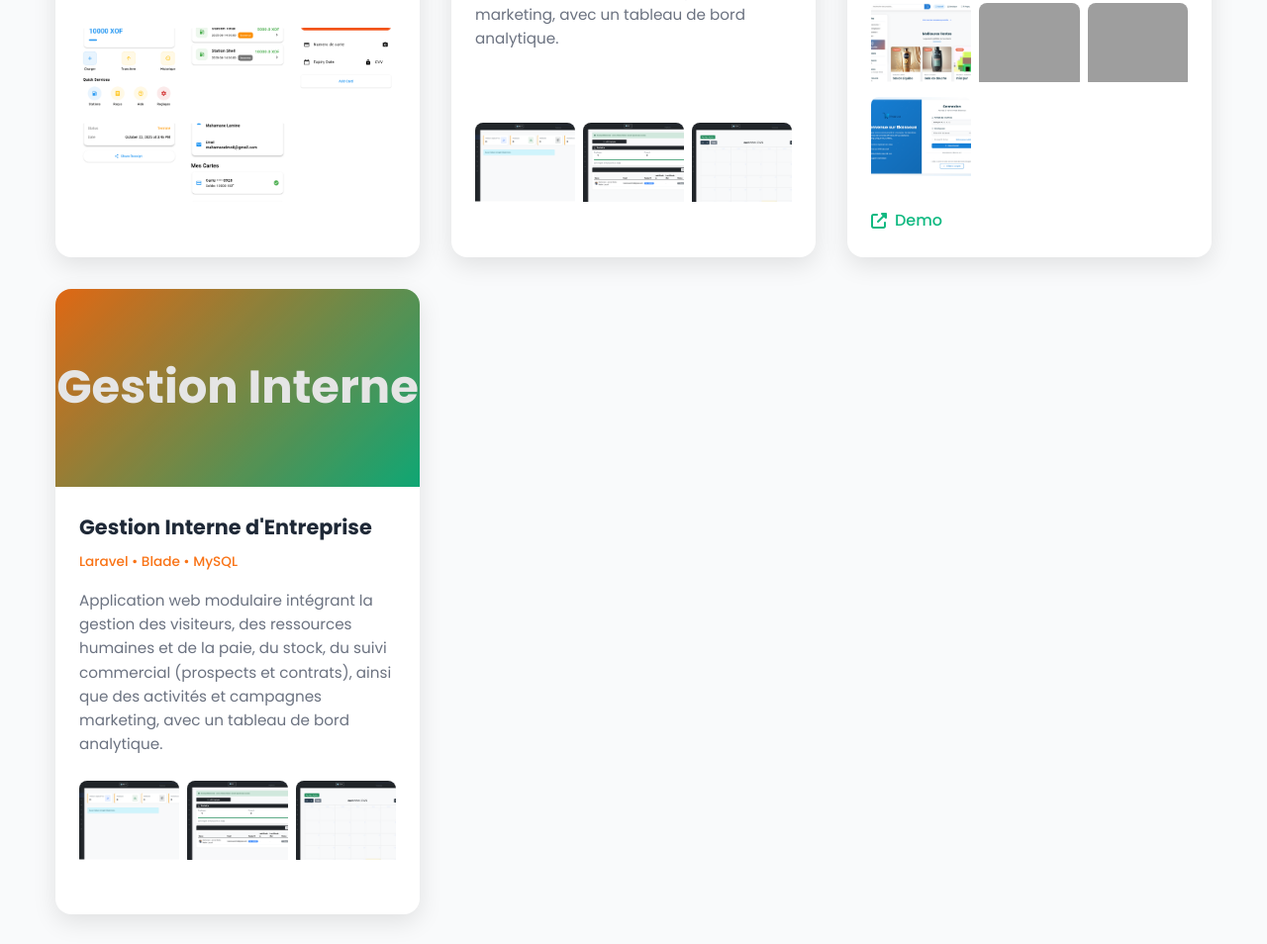
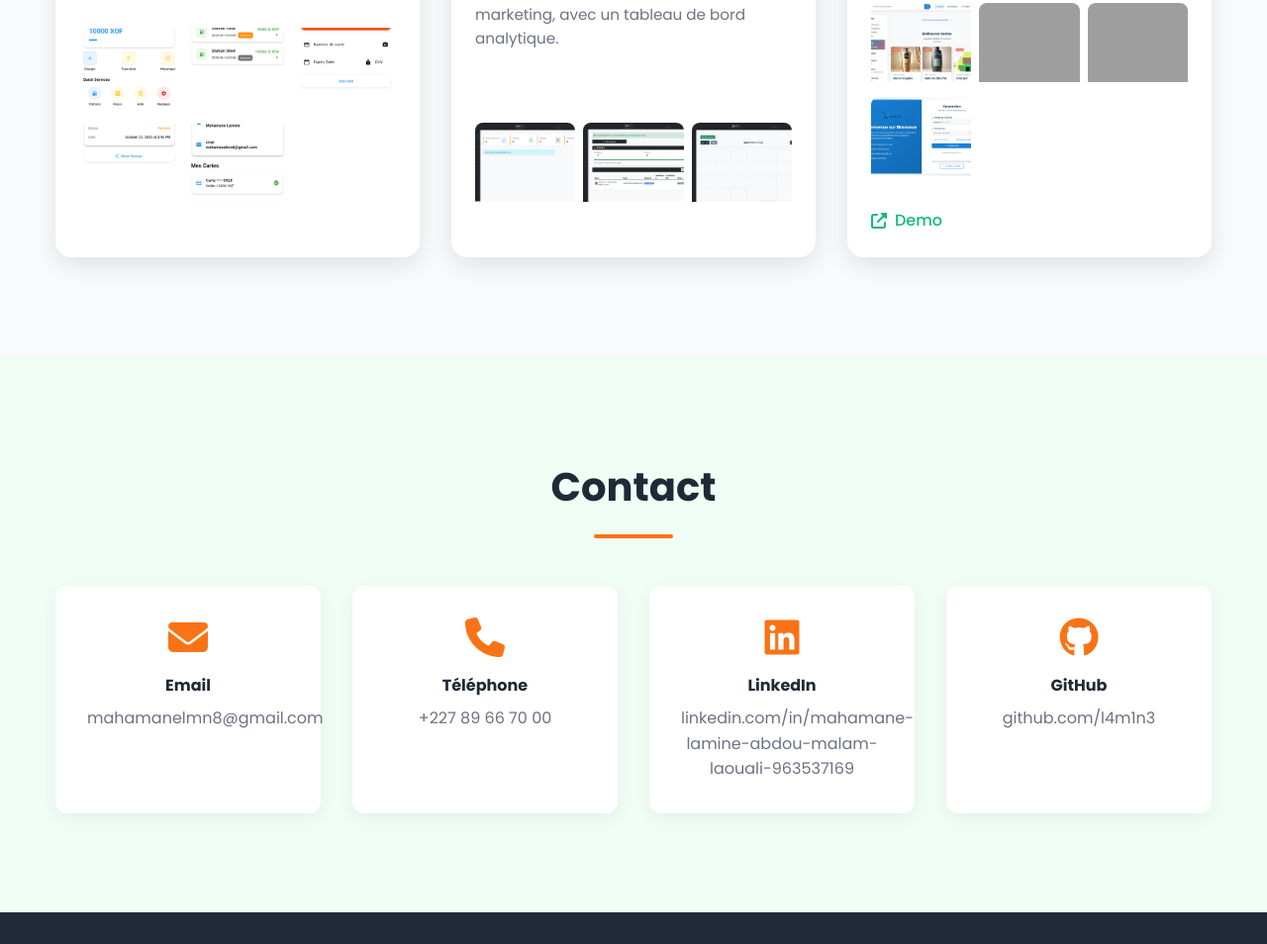
Before and after one commit to l4m1n3/portfolio, a plain HTML site: page index.html in a window 1280 px wide. Shown: the part 2606-3560 px from the top of the page at 99% size. Drawn offline with Linux system fonts and the light colour scheme; grey boxes are pictures that could not be loaded.

Commit message:
updated 0

```diff
--- a/index.html
+++ b/index.html
@@ -912,29 +912,7 @@
           </div>
         </div>
 
-         <div class="project-card">
-          <div class="project-img">
-            <h5>Gestion Interne</h5>
-            <!-- <img src="" alt="Gestion Interne Screenshot"> -->
-          </div>
-          <div class="project-body">
-            <h3 class="project-title">Gestion Interne d'Entreprise</h3>
-            <p class="project-tech">Laravel • Blade • MySQL</p>
-            <p class="project-desc">Application web modulaire intégrant la gestion des visiteurs, des ressources humaines et de la paie, du stock, du suivi commercial (prospects et contrats), ainsi que des activités et campagnes marketing, avec un tableau de bord analytique.</p>
 
-            <div class="project-screenshots">
-              <div class="project-screenshot">
-                <img src="assets/dashboard.png" alt="Dashboard">
-              </div>
-              <div class="project-screenshot">
-                <img src="assets/rh.png" alt="RH Module">
-              </div>
-              <div class="project-screenshot">
-                <img src="assets/planning.png" alt="Stock">
-              </div>
-            </div>
-          </div>
-        </div>
       </div>
     </div>
   </section>
```
